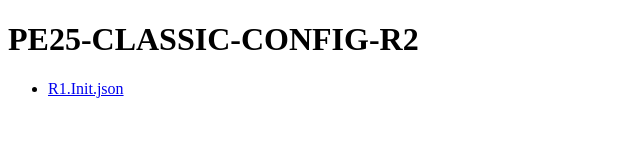
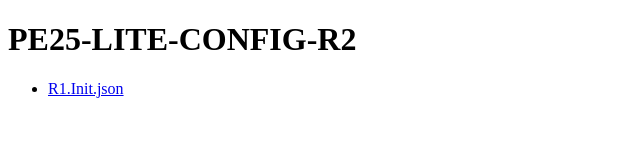
Before and after one commit to plexearth/pe25-lite-config-r2, a plain HTML site: page index.html in a window 1280 px wide. Shown: the whole page, without its empty margins (0-640 px from the left). Drawn offline with Linux system fonts and the light colour scheme.

Commit message:
Update index.html

```diff
--- a/index.html
+++ b/index.html
@@ -1,10 +1,10 @@
 <!DOCTYPE html>
 <html>
 <head>
-    <title>PE25-CLASSIC-CONFIG-R2</title>
+    <title>PE25-LITE-CONFIG-R2</title>
 </head>
 <body>
-    <h1>PE25-CLASSIC-CONFIG-R2</h1>
+    <h1>PE25-LITE-CONFIG-R2</h1>
     <ul>
         <li><a href="R1.Init.json">R1.Init.json</a></li>
         <!-- Add more links as needed -->
```
